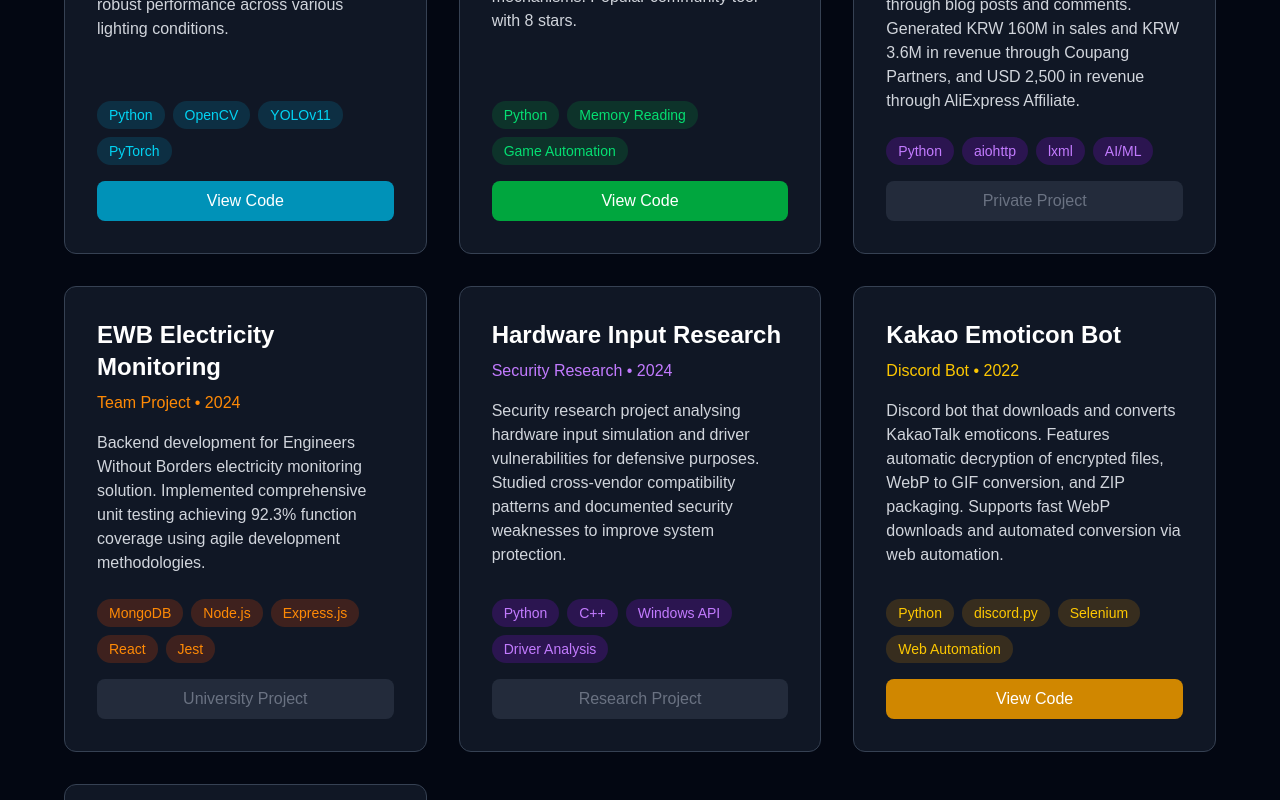
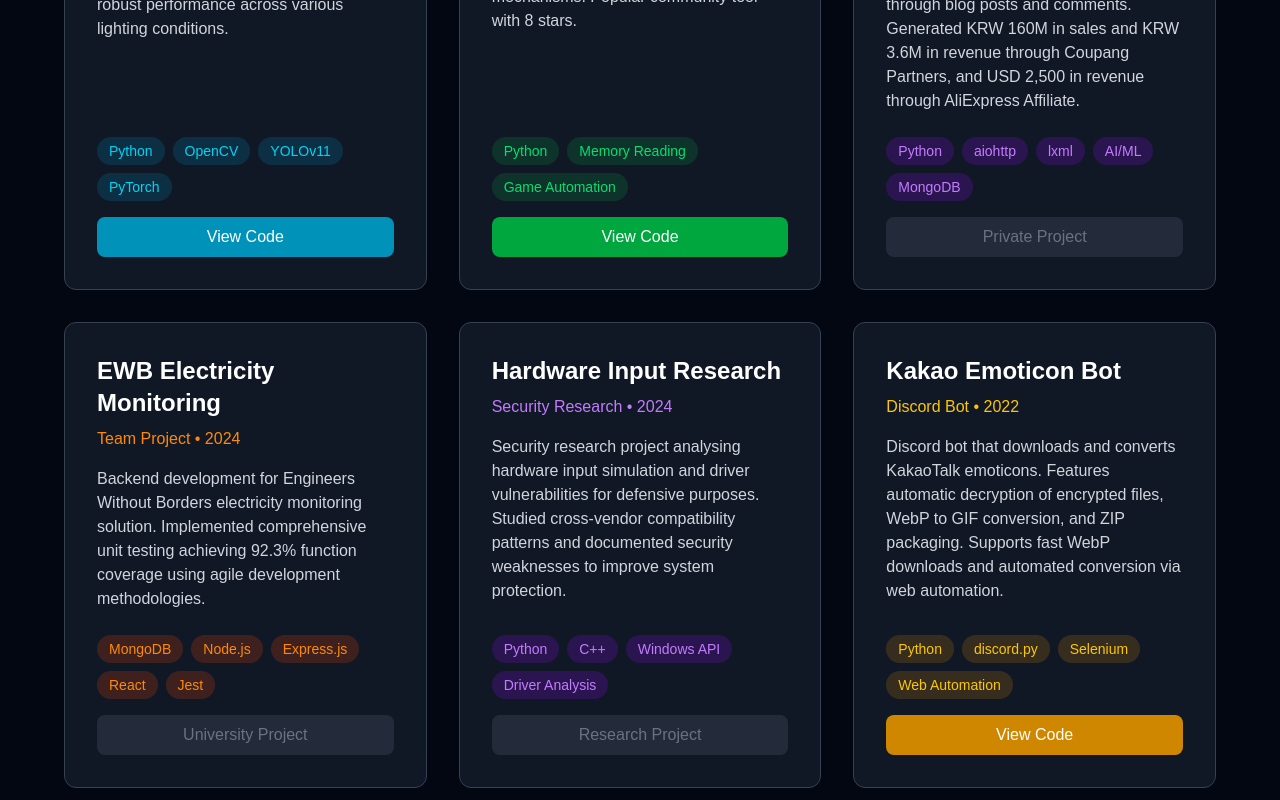
Before and after one commit to sjh001111/portfolio, a Next.js app: page / in a window 1280 px wide. Shown: the part 2040-2840 px from the top of the page. Built offline with nearby package versions, Linux system fonts and the light colour scheme.

Commit message:
프로젝트 설명 수정

```diff
--- a/app/page.tsx
+++ b/app/page.tsx
@@ -412,7 +412,7 @@ export default function Home() {
 
               <div className="space-y-4">
                 <div className="flex flex-wrap gap-2">
-                  {["Python", "aiohttp", "lxml", "AI/ML"].map((tech) => (
+                  {["Python", "aiohttp", "lxml", "AI/ML", "MongoDB"].map((tech) => (
                     <span key={tech} className="px-3 py-1 bg-purple-600/20 text-purple-400 rounded-full text-sm">
                       {tech}
                     </span>
```
